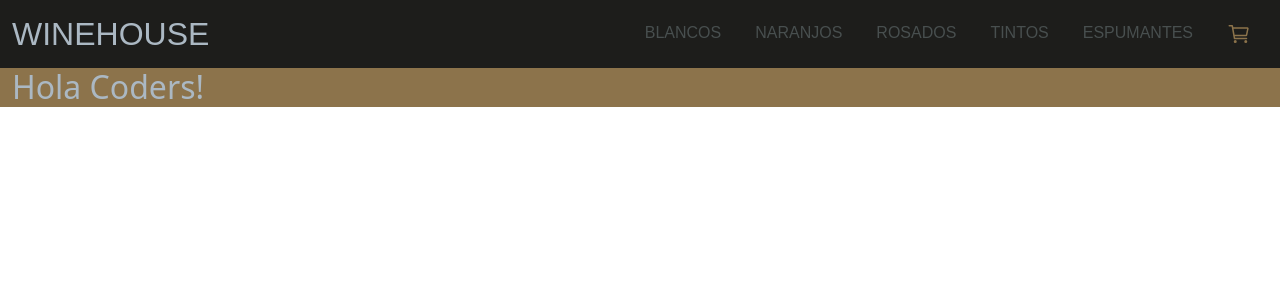
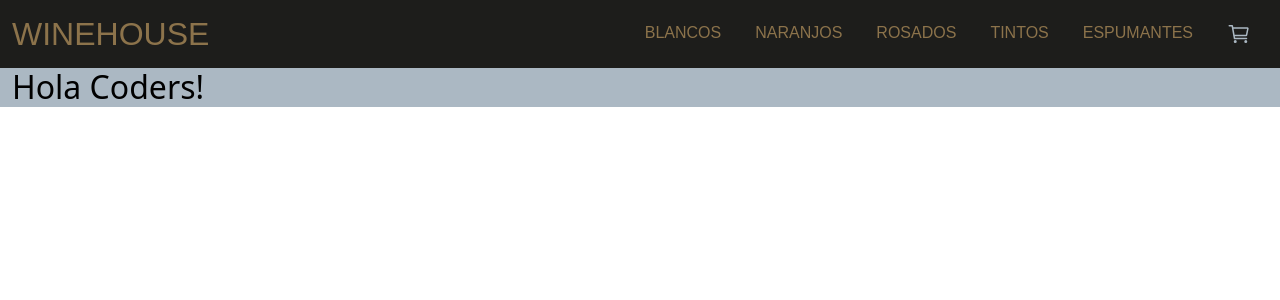
Before and after one commit to MichelleTicchetti/React_Coderhouse, a React (Create React App) app: page / in a window 1280 px wide. Shown: the top 300 px of the page. Built offline with nearby package versions, Linux system fonts and the light colour scheme.

Commit message:
2da entrega

```diff
--- a/package.json
+++ b/package.json
@@ -6,12 +6,13 @@
     "@testing-library/jest-dom": "^5.16.1",
     "@testing-library/react": "^12.1.2",
     "@testing-library/user-event": "^13.5.0",
-    "bootstrap": "^5.1.3",
     "react": "^17.0.2",
     "react-dom": "^17.0.2",
     "react-icons": "^4.3.1",
     "react-scripts": "5.0.0",
-    "web-vitals": "^2.1.3"
+    "sass": "^1.49.0",
+    "web-vitals": "^2.1.3",
+    "bootstrap": "^5.1.3"
   },
   "scripts": {
     "start": "react-scripts start",
--- a/src/App.js
+++ b/src/App.js
@@ -1,6 +1,7 @@
 import { NavBar } from "./Components/NavBar/NavBar.js";
 import { ItemListContainer } from "./Components/ItemListContainer/ItemListContainer.js";
 import "bootstrap/dist/css/bootstrap.min.css";
+import "./Styles/Styles.scss";
 
 function App() {
   return (
--- a/src/Components/ItemListContainer/ItemListContainer.js
+++ b/src/Components/ItemListContainer/ItemListContainer.js
@@ -1,4 +1,4 @@
-import "../ItemListContainer/ItemListContainer.css";
+import "../../Styles/Styles.scss";
 
 export const ItemListContainer = ({ greeting }) => {
   return (
--- a/src/Components/ItemListContainer/ItemListContainer.css
+++ b/src/Components/ItemListContainer/ItemListContainer.scss
@@ -1,8 +1,8 @@
 .item-list-container {
-  background-color: #8c734b;
+  background-color: $ppal-bc;
 }
 
 .item-list-container h2 {
   width: fit-content;
-  color: #abb8c3;
+  color: $ppal-txt-color;
 }
--- a/src/Components/NavBar/CartWidget.js
+++ b/src/Components/NavBar/CartWidget.js
@@ -1,11 +1,11 @@
+import "../../Styles/Styles.scss";
 import { IoCartOutline } from "react-icons/io5";
-import "../NavBar/CartWidget.css";
 
 export const CartWidget = () => {
   return (
     <div className="shopping-cart">
       <IoCartOutline
-        style={{ color: "#8c734b", fontSize: "1.5rem" }}
+        style={{ color: "#abb8c3", fontSize: "1.5rem" }}
         alt="shopping cart widget"
         className="nav-cart-icon"
       />
--- a/src/Components/NavBar/NavBar.js
+++ b/src/Components/NavBar/NavBar.js
@@ -1,4 +1,4 @@
-import "./NavBar.css";
+import "../../Styles/Styles.scss";
 import { CartWidget } from "./CartWidget";
 
 export const NavBar = () => {
--- a/src/Components/NavBar/NavBar.css
+++ b/src/Components/NavBar/NavBar.scss
@@ -1,6 +1,6 @@
 .header {
   padding: 10px;
-  background-color: #1d1d1b;
+  background-color: $header-bc;
   display: flex;
   justify-content: space-between;
   align-items: center;
@@ -11,11 +11,11 @@
   font-family: "Quicksand", sans-serif;
   font-size: 2rem;
   font-weight: 500;
-  color: #abb8c3;
+  color: $brand-colour;
 }
 
 .navbar-brand h1:hover {
-  color: #8c734b;
+  color: $hover-colour;
 }
 
 .header-nav {
@@ -34,10 +34,10 @@
   text-transform: uppercase;
   font-size: 1rem;
   font-weight: 400;
-  color: #484f4f;
+  color: $nav-link-colour;
   cursor: pointer;
 }
 
 .nav-link h3:hover {
-  color: #8c734b;
+  color: $hover-colour;
 }
--- /dev/null
+++ b/src/Styles/Global.scss
@@ -0,0 +1,5 @@
+* {
+  margin: 0;
+  padding: 0;
+  box-sizing: border-box;
+}
--- /dev/null
+++ b/src/Styles/Styles.scss
@@ -0,0 +1,5 @@
+@import "./Variables.scss";
+@import "./Global.scss";
+@import "../Components/NavBar/NavBar.scss";
+@import "../Components/NavBar/CartWidget.scss";
+@import "../Components/ItemListContainer/ItemListContainer.scss";
--- /dev/null
+++ b/src/Styles/Variables.scss
@@ -0,0 +1,7 @@
+//colours
+$ppal-bc: #abb8c3;
+$header-bc: #1d1d1b;
+$brand-colour: #8c734b;
+$hover-colour: #abb8c3;
+$nav-link-colour: #8c734b;
+$ppal-txt-color: black;
```
Also changed, not shown: src/Components/NavBar/CartWidget.css (deleted), src/Components/NavBar/CartWidget.scss (added), 2 other files (tests, documents, lock files or other folders).
